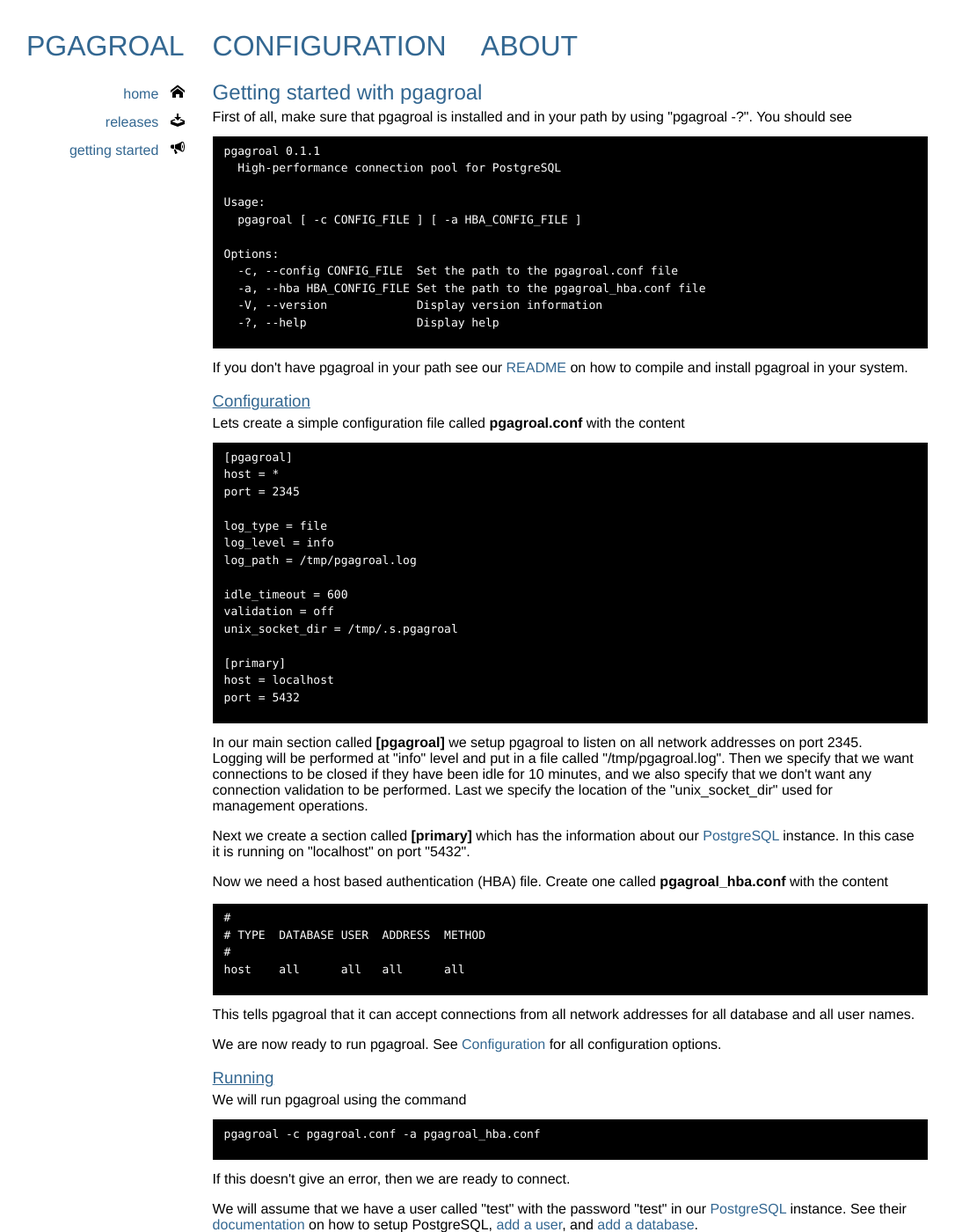
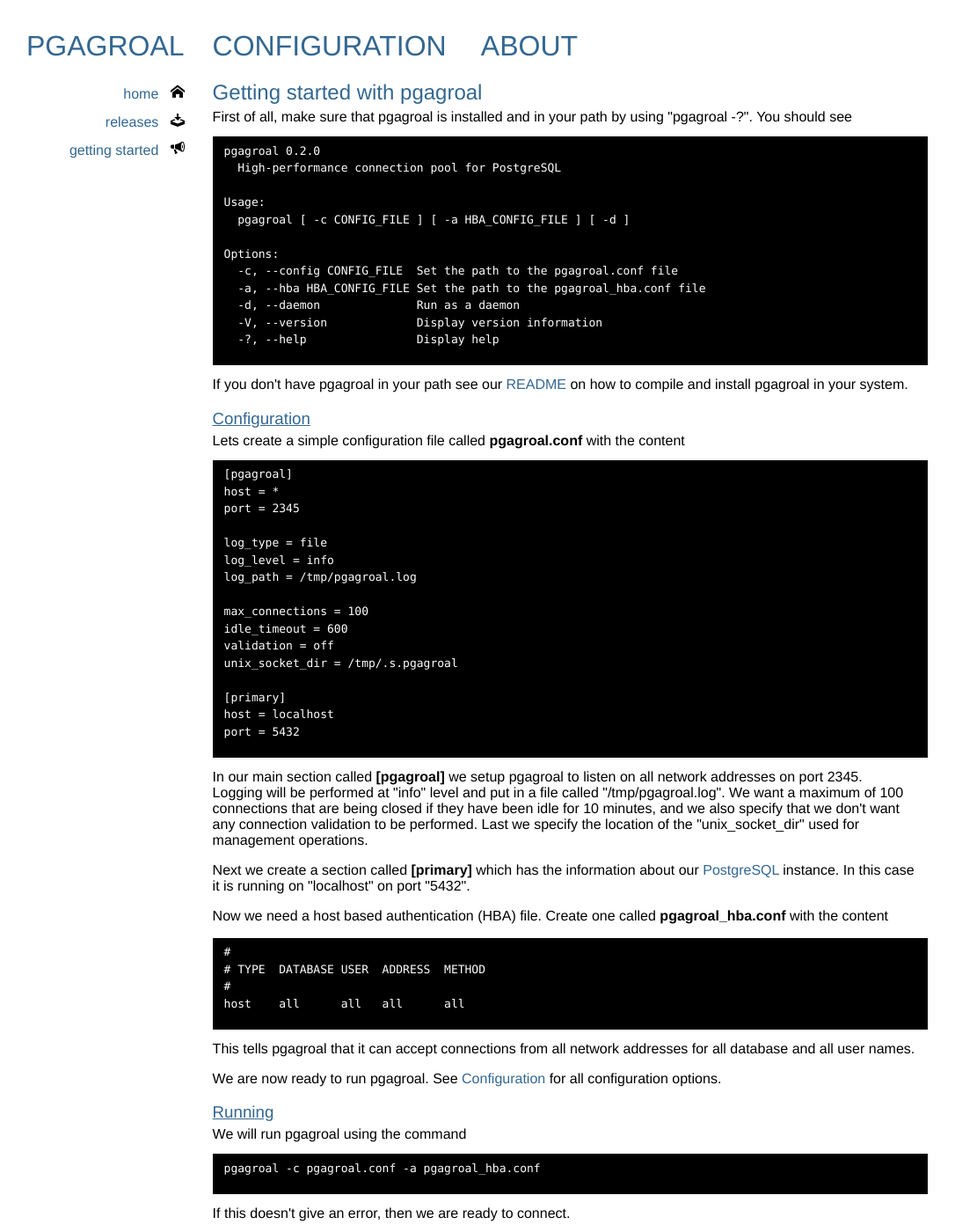
Before and after one commit to agroal/pgagroal, a Jekyll site: the page built from gettingstarted.html, in a window 1280 px wide and 1400 px high. Shown: the whole window at 88% size, without its empty margins (10-1096 px from the left). Built offline with Jekyll 4.4.1, drawn with Linux system fonts in a browser that asks for light colours; some web fonts are replaced; some of the changed text lies outside the part shown.

Commit message:
pgagroal 0.2.0

```diff
--- a/_data/releases.yml
+++ b/_data/releases.yml
@@ -4,3 +4,6 @@
 - name: pgagroal 0.1.1
   date: 2019-09-19
   announce: release/announcement/2019/09/19/pgagroal-0.1.1.html
+- name: pgagroal 0.2.0
+  date: 2019-09-24
+  announce: release/announcement/2019/09/24/pgagroal-0.2.0.html
--- a/about.html
+++ b/about.html
@@ -17,6 +17,8 @@
       <li>Connection pool</li>
       <li>Remove idle connections</li>
       <li>Connection validation</li>
+      <li>Graceful / fast shutdown</li>
+      <li>Daemon support</li>
     </ul>
 
     <h2>Overview</h2>
--- a/configuration.html
+++ b/configuration.html
@@ -197,6 +197,7 @@
 log_level = info
 log_path = /tmp/pgagroal.log
 
+max_connections = 100
 idle_timeout = 600
 validation = off
 unix_socket_dir = /tmp/.s.pgagroal
--- a/gettingstarted.html
+++ b/gettingstarted.html
@@ -16,15 +16,16 @@
     using "pgagroal -?". You should see
 
     <pre>
-pgagroal 0.1.1
+pgagroal 0.2.0
   High-performance connection pool for PostgreSQL
 
 Usage:
-  pgagroal [ -c CONFIG_FILE ] [ -a HBA_CONFIG_FILE ]
+  pgagroal [ -c CONFIG_FILE ] [ -a HBA_CONFIG_FILE ] [ -d ]
 
 Options:
   -c, --config CONFIG_FILE  Set the path to the pgagroal.conf file
   -a, --hba HBA_CONFIG_FILE Set the path to the pgagroal_hba.conf file
+  -d, --daemon              Run as a daemon
   -V, --version             Display version information
   -?, --help                Display help
     </pre>
@@ -45,6 +46,7 @@
 log_level = info
 log_path = /tmp/pgagroal.log
 
+max_connections = 100
 idle_timeout = 600
 validation = off
 unix_socket_dir = /tmp/.s.pgagroal
@@ -56,8 +58,8 @@
 
     In our main section called <b>[pgagroal]</b> we setup pgagroal to listen on all
     network addresses on port 2345. Logging will be performed at "info" level and
-    put in a file called "/tmp/pgagroal.log". Then we specify that we want connections
-    to be closed if they have been idle for 10 minutes, and we also specify that
+    put in a file called "/tmp/pgagroal.log". We want a maximum of 100 connections
+    that are being closed if they have been idle for 10 minutes, and we also specify that
     we don't want any connection validation to be performed. Last we specify the
     location of the "unix_socket_dir" used for management operations.
     <p/>
@@ -119,7 +121,7 @@
     Now you are ready to point your applications to use pgagroal instead of going directly to
     <a href="https://www.postgresql.org">PostgreSQL</a>.
     <p/>
-    pgagroal is stopped by pressing Ctrl-C (`^C`) in the console where you started it, or by sending
+    pgagroal is stopped by pressing Ctrl-C (^C) in the console where you started it, or by sending
     the SIGTERM signal to the process using "kill pid".
 
     <h3>Administration</h3>
@@ -129,7 +131,7 @@
     You can see the commands it supports by using "pgagroal-cli -?" which will give
 
     <pre>
-pgagroal-cli 0.1.1
+pgagroal-cli 0.2.0
   Command line utility for pgagroal
 
 Usage:
@@ -144,6 +146,9 @@
   flush-idle               Flush idle connections
   flush-gracefully         Flush all connections gracefully
   flush-all                Flush all connections. USE WITH CAUTION !
+  gracefully               Stop pgagroal gracefully
+  stop                     Stop pgagroal
+  status                   Status of pgagroal
     </pre>
 
     This tool can be used on the machine running pgagroal to flush connections.
@@ -152,6 +157,12 @@
 
     <pre>
 pgagroal-cli -c pgagroal.conf flush-idle
+    </pre>
+
+    To stop pgagroal you would use
+
+    <pre>
+pgagroal-cli -c pgagroal.conf stop
     </pre>
 
     <h3>Closing</h3>
```
Also changed, not shown: _posts/2019-09-24-pgagroal-0.2.0.md (added, +21 -0 lines), 1 other file.
